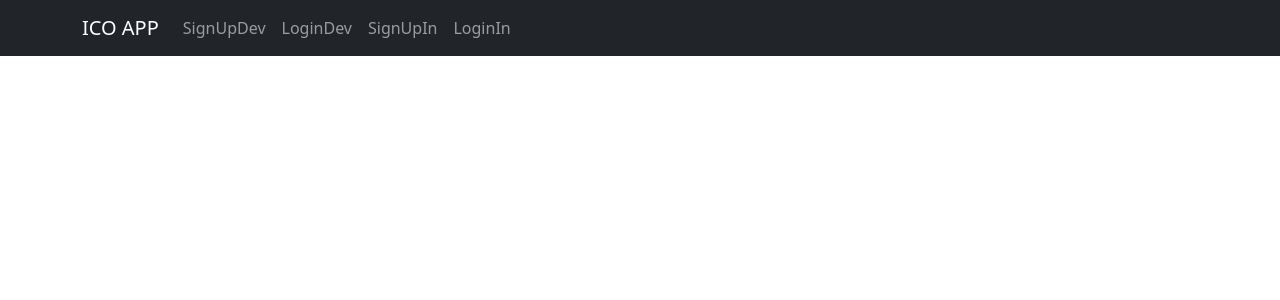
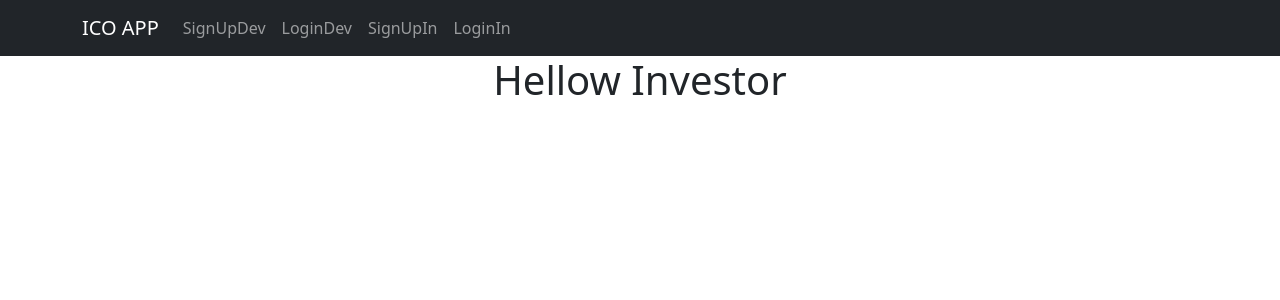
Before and after one commit to hackathonCoinDCX/ico, a React (Create React App) app: page /InvDashboard in a window 1280 px wide. Shown: the top 300 px of the page. Built offline with nearby package versions, Linux system fonts and the light colour scheme.

Commit message:
added invDashboard skeleton

```diff
--- a/src/App.js
+++ b/src/App.js
@@ -11,6 +11,7 @@ import DevDashboard from './components/developer/DevDashboard';
 import AddCoin from './components/developer/AddCoin';
 import NavBar from "./components/utility/NavBar";
 import 'bootstrap/dist/css/bootstrap.min.css';
+import InvDashboard from './components/investor/InvDashboard';
 
 function App() {
   return (
@@ -28,6 +29,7 @@ function App() {
           <Route exact path="/AvailableCoinForm" element={<AvailableCoinForm/>}/>
           <Route exact path="/DevDashboard" element={<DevDashboard/>}/>
           <Route exact path="/AddCoin" element={<AddCoin/>}/>
+          <Route exact path="/InvDashboard" element={<InvDashboard/>}/>
         </Routes>
         </BrowserRouter>
       </div>
--- /dev/null
+++ b/src/components/investor/InvDashboard.js
@@ -0,0 +1,10 @@
+import React from 'react';
+
+const InvDashboard = (props) => {
+    return (
+        <div>
+            <h1> Hellow Investor</h1>
+        </div>
+    )
+}
+export default InvDashboard;
```
